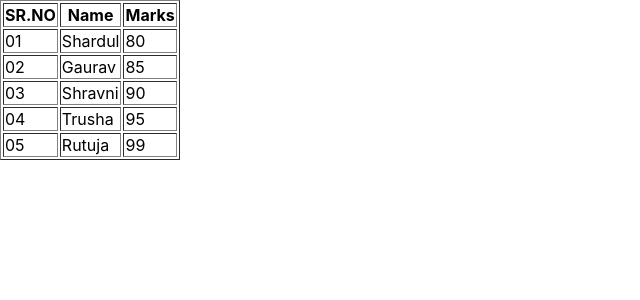
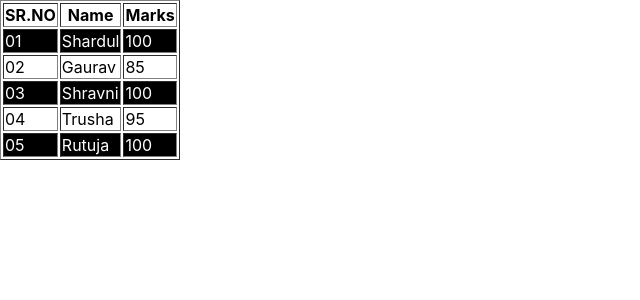
Before and after one commit to ShardulPawar05/third-project, a React (Create React App) app: page / in a window 1280 px wide. Shown: the top 300 px of the page, without its empty margins (0-640 px from the left). Built offline with nearby package versions, Linux system fonts and the light colour scheme.

Commit message:
program of object display in table with ternary oprators with balck and white condition

```diff
--- a/src/App.css
+++ b/src/App.css
@@ -2,37 +2,6 @@
   text-align: center;
 }
 
-.App-logo {
-  height: 40vmin;
-  pointer-events: none;
-}
 
-@media (prefers-reduced-motion: no-preference) {
-  .App-logo {
-    animation: App-logo-spin infinite 20s linear;
-  }
-}
-
-.App-header {
-  background-color: #282c34;
-  min-height: 100vh;
-  display: flex;
-  flex-direction: column;
-  align-items: center;
-  justify-content: center;
-  font-size: calc(10px + 2vmin);
-  color: white;
-}
-
-.App-link {
-  color: #61dafb;
-}
-
-@keyframes App-logo-spin {
-  from {
-    transform: rotate(0deg);
-  }
-  to {
-    transform: rotate(360deg);
-  }
-}
+.rowColor{background-color: black;
+color: white;}
--- a/src/App.js
+++ b/src/App.js
@@ -4,11 +4,11 @@ import { useState } from 'react';
 
 function App() {
 
-let student=[ {sr:"01",name:"Shardul",marks:"80"},
-                 {sr:"02",name:"Gaurav",marks:"85"},
-                 {sr:"03",name:"Shravni",marks:"90"},
-                 {sr:"04",name:"Trusha",marks:"95"},
-                 {sr:"05",name:"Rutuja",marks:"99"}
+let student=[ {sr:"01",name:"Shardul",marks:100},
+                 {sr:"02",name:"Gaurav",marks:85},
+                 {sr:"03",name:"Shravni",marks:100},
+                 {sr:"04",name:"Trusha",marks:95},
+                 {sr:"05",name:"Rutuja",marks:100}
 ]
 
 
@@ -23,14 +23,13 @@ let student=[ {sr:"01",name:"Shardul",marks:"80"},
       </tr>
 
         {student.map((singlkey)=>{
-          return<tr>
+          return<tr className={singlkey.marks===100&&'rowColor'} >
+
           <td>{singlkey.sr}</td>
           <td>{singlkey.name}</td>
           <td>{singlkey.marks}</td>
+          </tr>
 
-
-
-         </tr>
         })}
 
 
```
